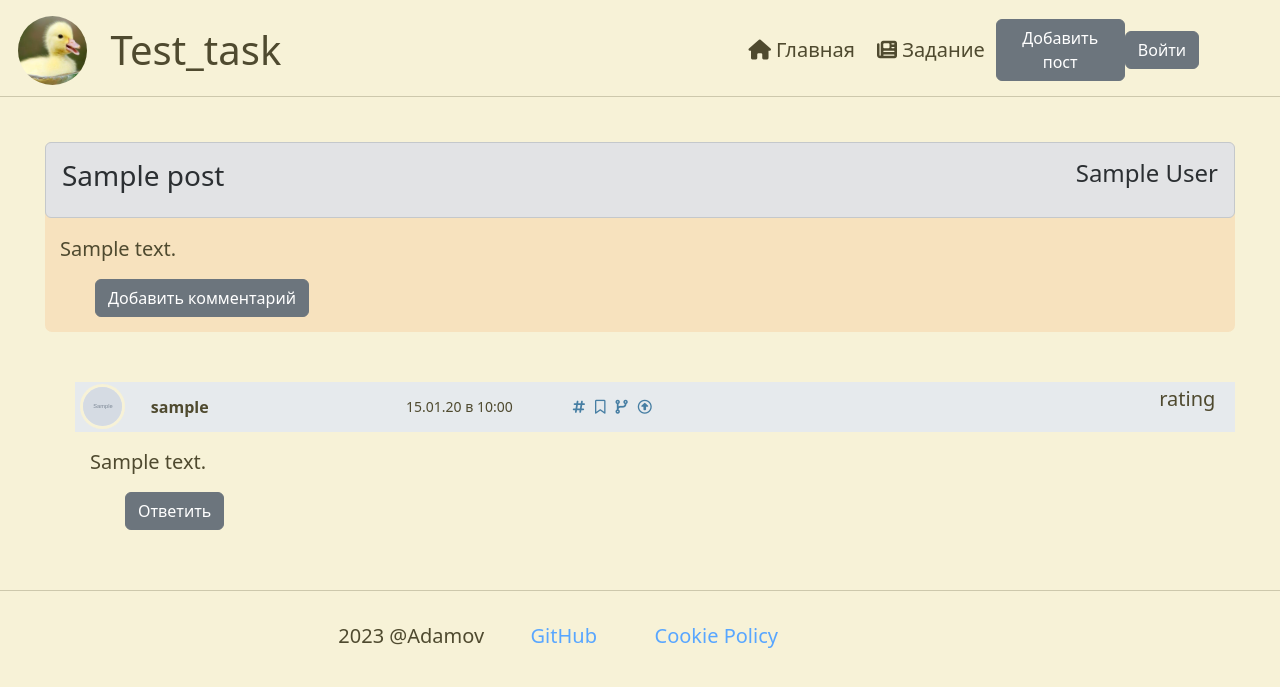
After one commit to soosanin2/test_task_2, a Django app: template templates/comments/home.html in a window 1280 px wide. The commit adds this page. Shown: the top 687 px of the page. Run offline with Django 3.2, Linux system fonts and the light colour scheme; the template is opened without the code that fills it: most values are stand-ins (such as "Sample title", 1, 10 or a date in 2020); grey boxes marked "Sample" are stand-in pictures.

Commit message:
утвердил макет

```diff
--- a/comments/admin.py
+++ b/comments/admin.py
@@ -2,5 +2,5 @@ from django.contrib import admin
 from . import models
 
 admin.site.register(models.Post)
-admin.site.register(models.Review)
+admin.site.register(models.Commentary)
 admin.site.register(models.CustomUser)
--- a/comments/urls.py
+++ b/comments/urls.py
@@ -3,7 +3,7 @@ from . import views
 
 urlpatterns = [
     path('', views.home, name='home'),
-    path('comments', views.news_post, name='news_post'),
-    path('comments', views.comm_page, name='comments'),
+    path('task', views.task, name='task'),
+    path('create_post', views.create_post, name="create_post"),
 
 ]
--- a/config/urls.py
+++ b/config/urls.py
@@ -4,7 +4,7 @@ from django.contrib import admin
 from django.urls import path, include
 
 urlpatterns = [
-    path('admin/', admin.site.urls),
+    path('admin/', admin.site.urls, name='admin'),
     path('', include('comments.urls')),
 
 ]
--- a/static/commands/css/style.css
+++ b/static/commands/css/style.css
@@ -9,7 +9,7 @@ body{
 /*header*/
 .header-container{
     display: grid;
-    grid-template-columns:  0.7fr 2fr 4fr 1fr 1fr 1fr 0.5fr;
+    grid-template-columns:  0.7fr 2fr 3fr 1fr 1fr 1fr 1fr 0.2fr;
     height: 80px;
     align-items: center;
 }
@@ -48,7 +48,6 @@ body{
 }
 
 
-
 .content {
     margin: 45px;
 }
@@ -62,7 +61,24 @@ body{
 
 /*post*/
 .post{
+    margin-bottom: 30px;
+    background-color: #f7e2be;
+    border-radius: 7px;
+}
 
+.post button{
+    margin-left: 50px;
+    margin-bottom: 15px;
+}
+
+.text-post{
+    margin: 15px;
+    text-align: justify;
+}
+
+.alert.alert-secondary{
+    display: grid;
+    grid-template-columns: 5fr 1fr ;
 }
 
 
@@ -79,7 +95,6 @@ body{
     align-items: center;
     margin-top: 50px;
     margin-bottom: 10px;
-
 }
 
 .avatar {
@@ -133,6 +148,15 @@ body{
     font-size: 18px;
 }
 
+.comment-container button{
+    margin-left: 50px;
+    margin-bottom: 15px;
+}
+
+.comm-text{
+    margin: 15px;
+    text-align: justify;
+}
 
 
 /*footer*/
--- a/templates/base.html
+++ b/templates/base.html
@@ -17,13 +17,16 @@
         <span class="logo">Test_task</span>
         <p></p>
         <a href="{% url 'home' %}">
-            <div class="h_item"><i class="fa-solid fa-house"></i> Задание </div>
+            <div class="h_item"><i class="fa-solid fa-house"></i> Главная </div>
         </a>
-        <a href="{% url 'comments' %}">
-           <div class="h_item"> <i class="fa-solid fa-newspaper"></i> Решение </div>
+        <a href="{% url 'task' %}">
+           <div class="h_item"> <i class="fa-solid fa-newspaper"></i> Задание </div>
         </a>
-        <a href="{% url 'comments' %}">
-            <button class="btn btn-secondary"> <i class="fas fa-plus-circle"></i> Регистрация </button>
+        <a href="{% url 'create_post' %}">
+            <button class="btn btn-secondary">  Добавить пост </button>
+        </a>
+        <a href="{% url 'admin:login' %}?next={% url 'admin:index' %}">
+            <button class="btn btn-secondary"> Войти </button>
         </a>
         <p></p>
     </header>
@@ -43,7 +46,7 @@
         <div class="footer-container">
             <div></div>
             <div class="footer-item">2023 @Adamov</div>
-            <div class="footer-item"><a target="_blank" href="https://github.com/soosanin2">GitHub</a></div>
+            <div class="footer-item"><a target="_blank" href="https://github.com/soosanin2/test_task">GitHub</a></div>
             <div class="footer-item"><a target="_blank" href="https://commission.europa.eu/cookies-policy_en">Cookie Policy</a></div>
             <div></div>
         </div>
--- /dev/null
+++ b/templates/comments/home.html
@@ -0,0 +1,68 @@
+{% extends 'base.html' %}
+
+{% block title %}
+    Главная
+{% endblock title%}
+
+{% block content %}
+    <div>
+        {% if data.post %}
+            {% for el in data.post %}
+                <div class="post">
+                    <div class="alert alert-secondary">
+                        <h3> {{ el.title }} </h3>
+
+                        <h4  style="text-align: right;" > {{ el.author }}</h4>
+                    </div>
+                    <p class="text-post"> {{ el.text }} </p>
+                    <a href="{% url 'home' %}">
+                        <button class="btn btn-secondary">  Добавить комментарий </button>
+                    </a>
+                </div>
+            {% endfor %}
+        {% else %}
+            <div class="alert alert-secondary">
+                <h3> Нет новостей </h3>
+            </div>
+        {% endif %}
+    </div>
+
+    {% if data.commentary %}
+        {% for rv in data.commentary %}
+        <div class="comment-container" >
+            <div class="header-comm">
+                <img class="avatar" src="{{ rv.user.get_avatar_url }}" alt="Avatar" width="50">
+                {% if rv.home_page %}
+                    <a href="{{ rv.home_page }}">
+                        <h3 class="name-user"> {{  rv.user.username }} </h3>
+                    </a>
+                {% else %}
+                    <h3 class="name-user"> {{  rv.user.username }} </h3>
+                {% endif %}
+                <p class="data-comm"> {{ rv.created_at|date:"d.m.y" }} в {{ rv.created_at|date:"H:i" }} </p>
+                <div class="icon-container">
+                    <i class="fa-solid fa-hashtag icon"></i>
+                    <i class="fa-regular fa-bookmark icon"></i>
+                    <i class="fa-solid fa-code-branch icon"></i>
+                    <i class="fa-regular fa-circle-up icon"></i>
+
+                </div>
+                <p></p>
+                <p>rating</p>
+            </div>
+            <p class="comm-text"> {{ rv.text }} </p>
+            <a href="{% url 'home' %}">
+                <button class="btn btn-secondary"> Ответить </button>
+            </a>
+
+        </div>
+        {% endfor %}
+
+    {% else %}
+        <div class="comment-container" >
+            <p> Нет комментариев </p>
+        </div>
+    {% endif %}
+
+
+{% endblock content %}
```
Also changed, not shown: comments/forms.py (added, +18 -0 lines), comments/models.py (+21 -17 lines), comments/views.py (+31 -19 lines), templates/comments/comments.html (deleted, +0 -46 lines), templates/comments/create_post.html (added, +21 -0 lines), templates/comments/task.html (line endings or trailing spaces).
